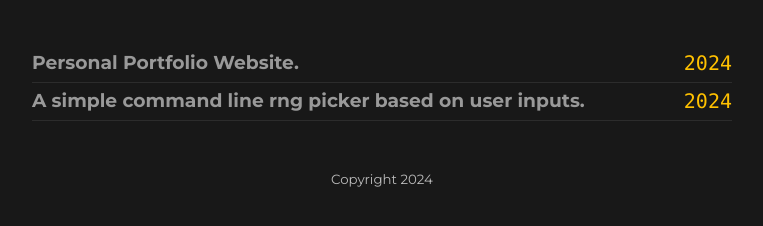
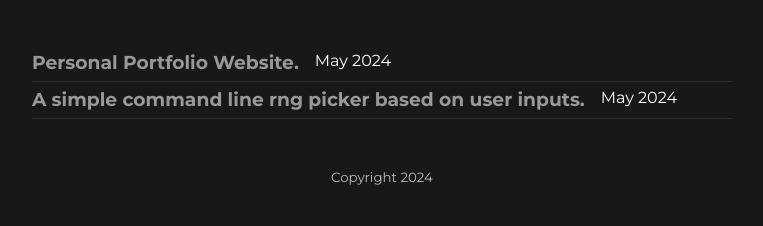
Before and after one commit to ybly/blog, a Gatsby site: page / in a window 1280 px wide. Shown: the part 546-772 px from the top of the page, without its empty margins (258-1021 px from the left). Built offline with nearby package versions, Linux system fonts and the light colour scheme; Gatsby itself is replaced by a stand-in of ours.

Commit message:
format dates to readable locale string

```diff
--- a/src/pages/index.js
+++ b/src/pages/index.js
@@ -3,6 +3,11 @@ import PageLayout from '../components/PageLayout';
 import { Link, graphql } from 'gatsby';
 
 import * as styles from '../styles/home.module.css';
+
+const formatDates = (dateString) => {
+	const date = new Date(dateString);
+	return date.toLocaleDateString('en-GB', { year: 'numeric', month: 'long' });
+};
 
 export default function Home({ data }) {
 	console.log(data);
@@ -38,8 +43,8 @@ export default function Home({ data }) {
 							to={'/projects/' + project.frontmatter.path}
 						>
 							<h3>{project.frontmatter.description}</h3>
-							<span className={styles.projectDate}>
-								{String(project.frontmatter.date).substring(0, 4)}
+							<span className={styles.date}>
+								{formatDates(project.frontmatter.date)}
 							</span>
 						</Link>
 					))}
```
